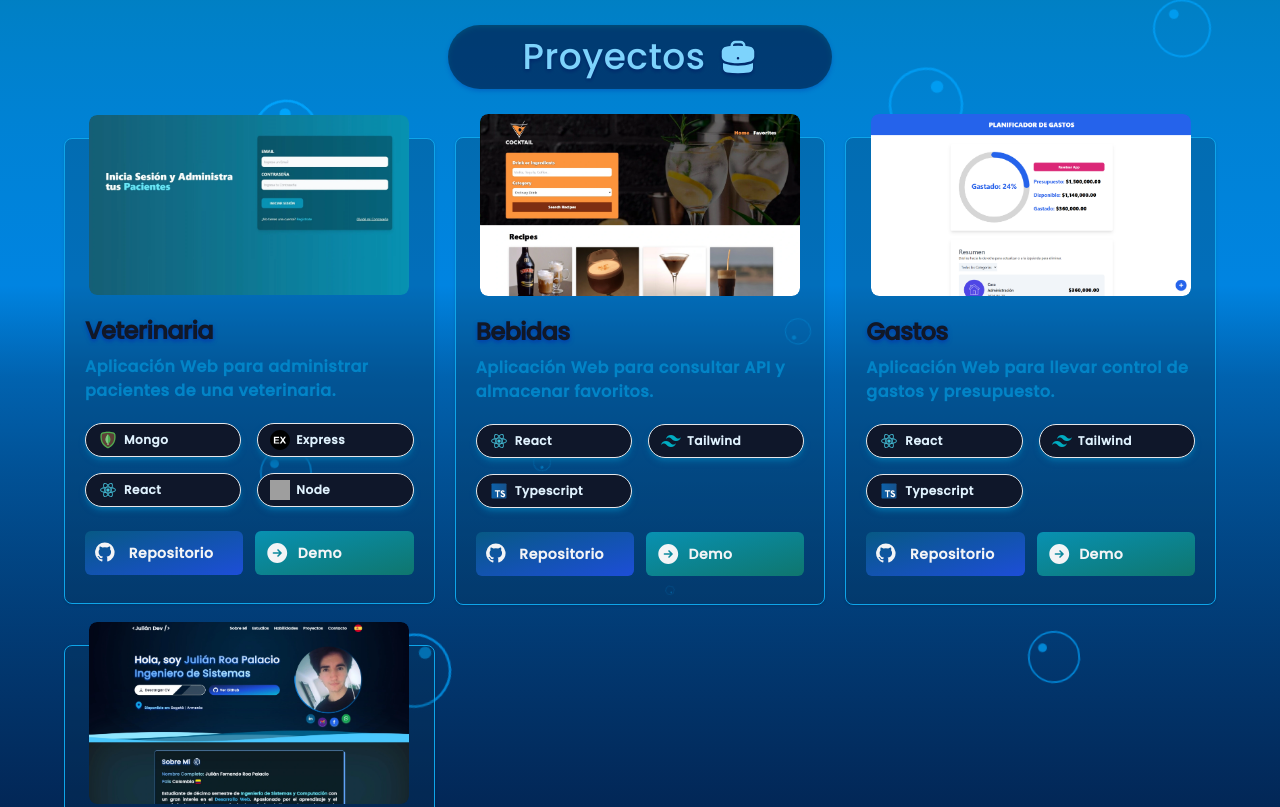
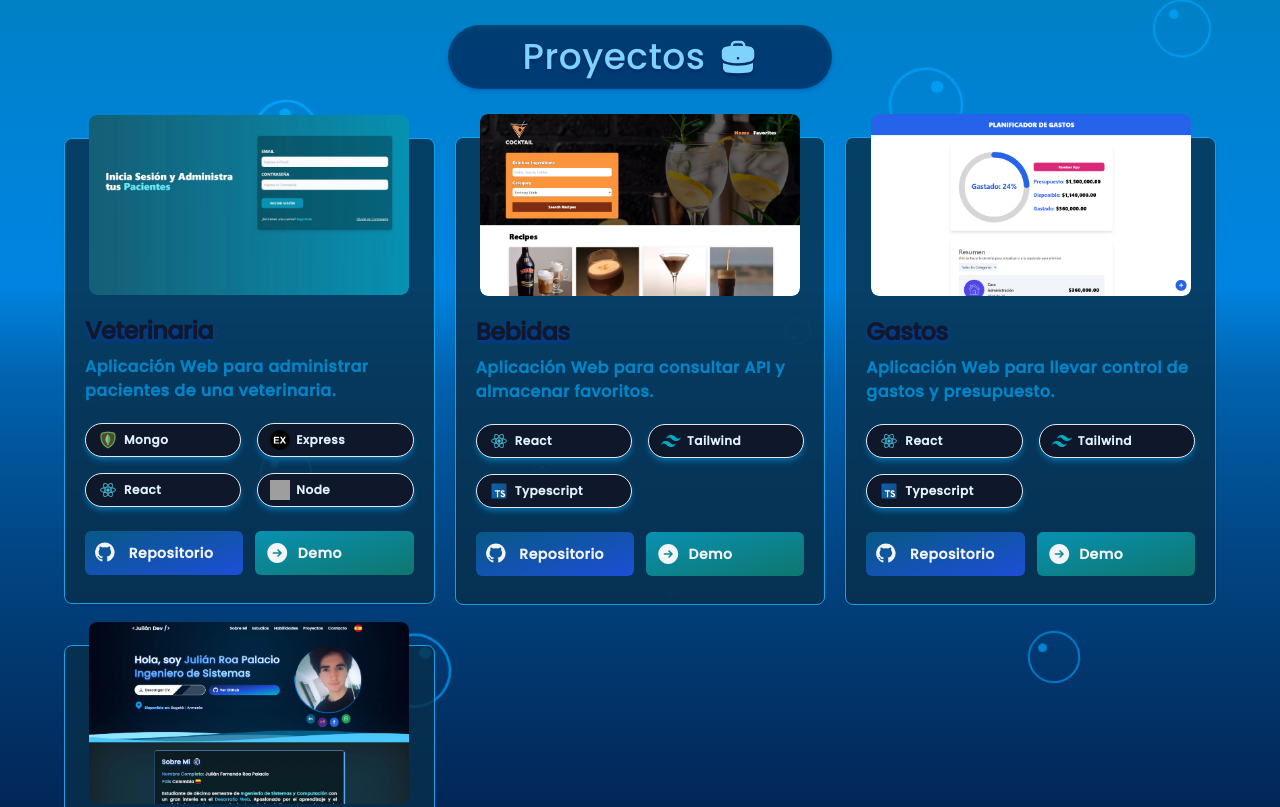
Before and after one commit to JulianDX/portafolio, a React (Vite) app: page / in a window 1280 px wide. Shown: the part 3313-4120 px from the top of the page. Built offline with nearby package versions, Linux system fonts and the light colour scheme; grey boxes are pictures that could not be loaded; what tailwindcss-animated would draw is missing.

Commit message:
cards opacity

```diff
--- a/src/components/Projects.tsx
+++ b/src/components/Projects.tsx
@@ -121,7 +121,7 @@ export const Projects = ({ flagEs }: flagProp) => {
                     return (
                       <div
                         key={project.nombre}
-                        className="z-20 max-w-sm bg-sky-950 border hover:scale-101 transition-transform duration-500 border-sky-500 rounded-lg shadow dark:bg-sky-950 bg-opacity-25 dark:border-sky-500"
+                        className="z-20 max-w-sm bg-sky-950 border hover:scale-101 transition-transform duration-500 border-sky-500 rounded-lg shadow dark:bg-sky-950 bg-opacity-80 dark:border-sky-500"
                       >
                         <a href="#">
                           <div className="overflow-hidden rounded-lg w-80 mx-auto -mt-6">
```
